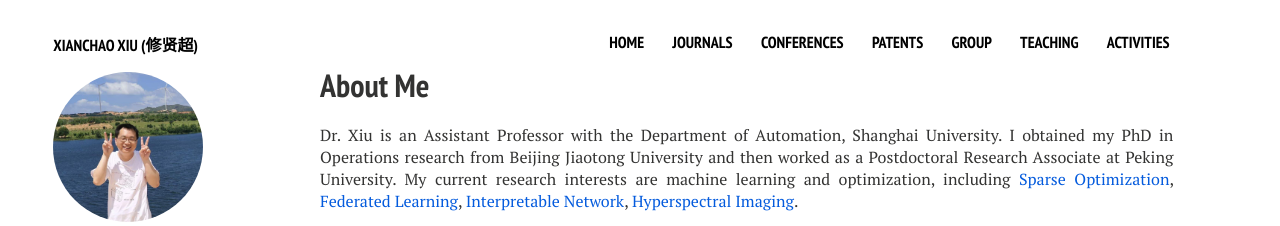
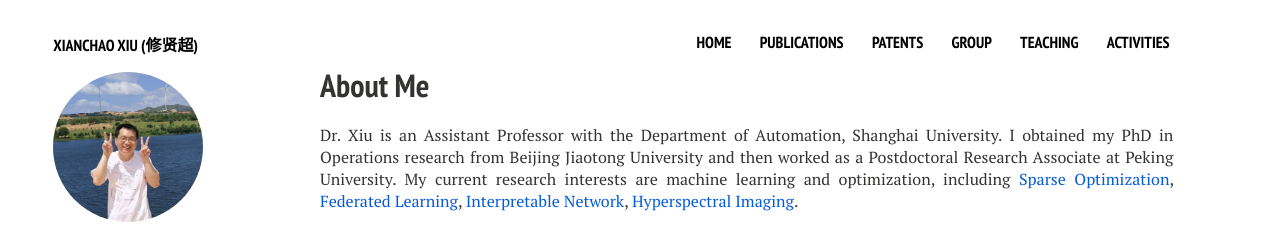
Before and after one commit to xianchaoxiu/xianchaoxiu.github.io, a Jekyll site: the page built from index.md, in a window 1280 px wide. Shown: the top 226 px of the page. Built offline with Jekyll 4.4.1, drawn with Linux system fonts in a browser that asks for light colours; nearby versions of some CDN libraries.

Commit message:
Update navigation.yml

```diff
--- a/_data/navigation.yml
+++ b/_data/navigation.yml
@@ -7,11 +7,9 @@
 
  #{{ site.url }}
 
-- title: Journals
-  url: /journals
+- title: Publications
+  url: /publications
 
-- title: Conferences
-  url: /conferences
 
 - title: Patents
   url: /patents
```
